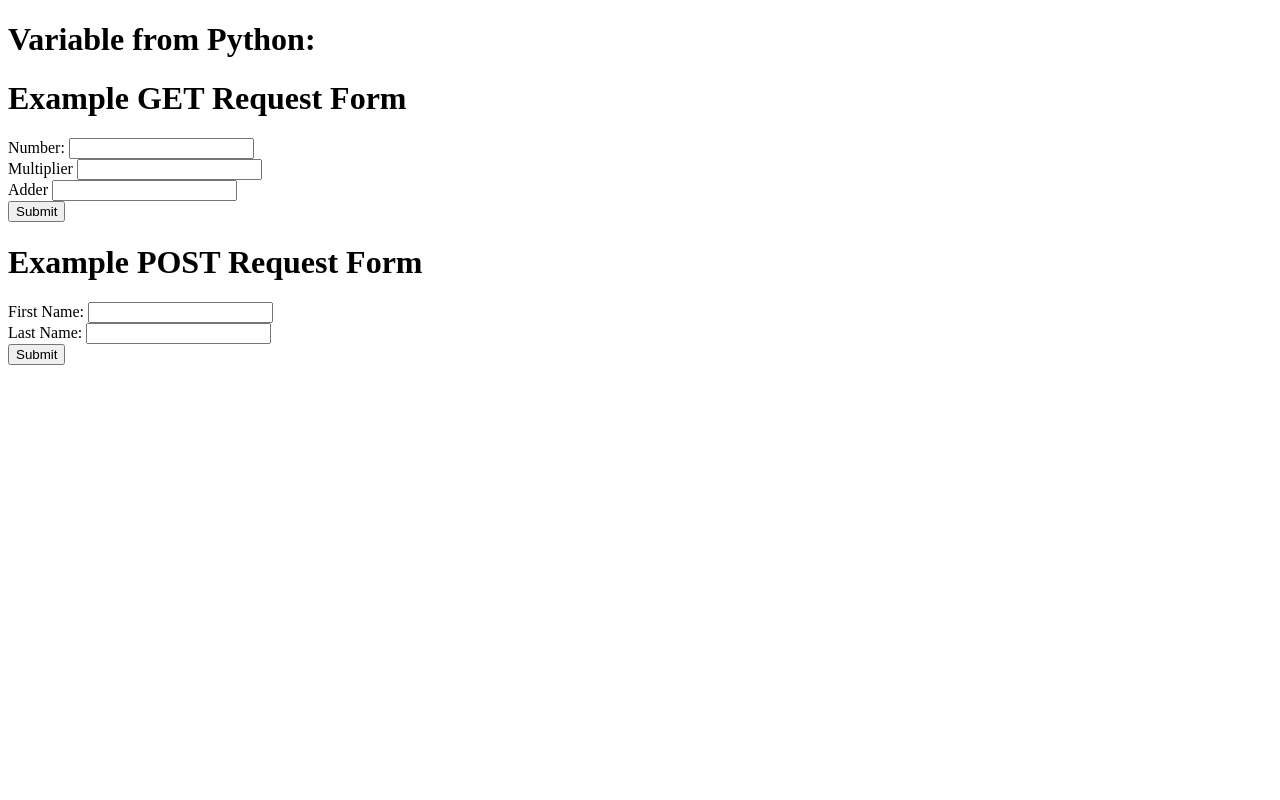
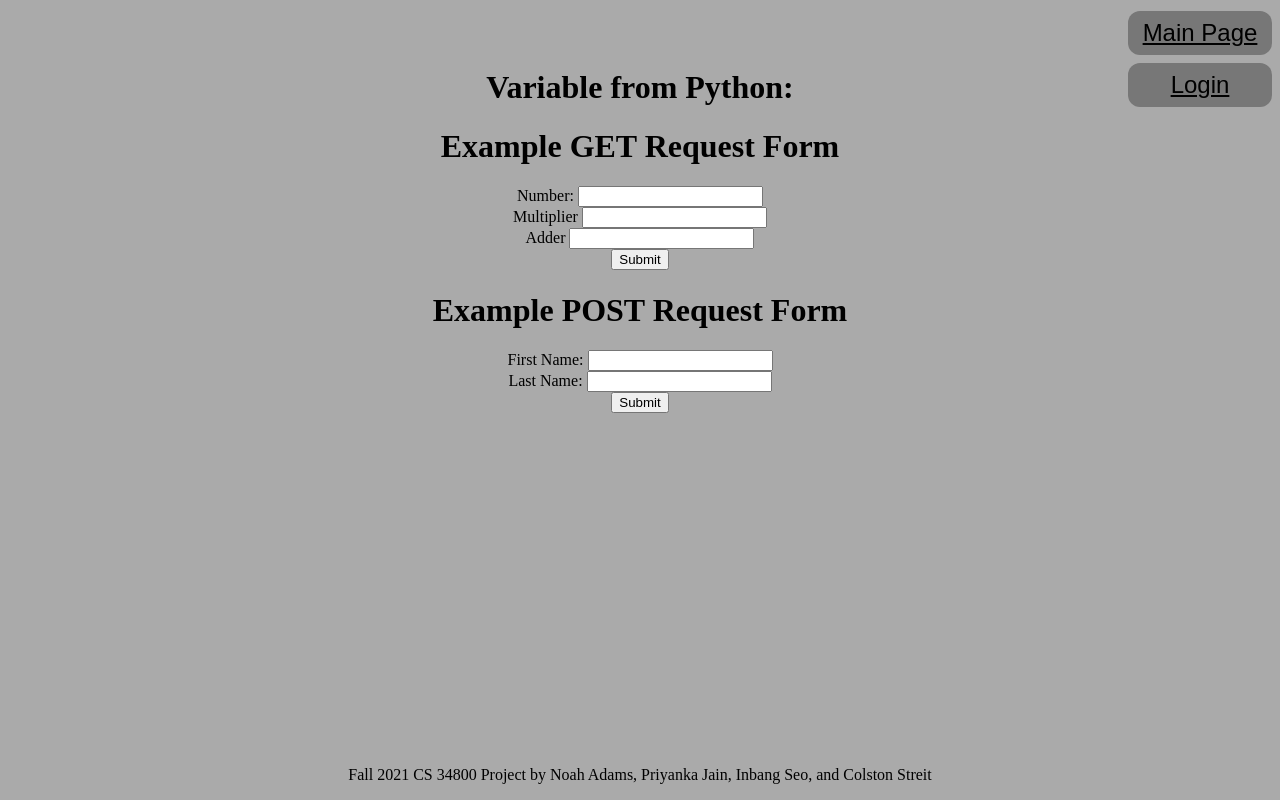
Before and after one commit to Adams475/Streaming-Service-Finder, a Python web app: template src/streamfinder/templates/index.html in a window 1280 px wide. Run offline with Jinja, Linux system fonts and the light colour scheme; the template is opened without the code that fills it, so the values that code supplies are empty.

Commit message:
Added base html page, some basic styling, and ability to login/register

```diff
--- a/src/database.sql
+++ b/src/database.sql
@@ -40,6 +40,7 @@ CREATE TABLE IF NOT EXISTS User(
   username TEXT NOT NULL,
   hashedPassword TEXT NOT NULL
 );
+CREATE UNIQUE INDEX User_Index ON User(username);
 
 CREATE TABLE IF NOT EXISTS Media(
   media_id INTEGER PRIMARY KEY NOT NULL,
--- a/src/streamfinder/Actor.py
+++ b/src/streamfinder/Actor.py
@@ -6,11 +6,11 @@ class Actor:
     self.database = database
     self.actor_id = actor_id
 
-  def serialize(self):
+  def toDict(self):
     result = self.database.conn.execute(f'SELECT * FROM Actor WHERE actor_id = {self.actor_id}').fetchone()
     if result is None:
       return {}
-    return json.dumps(dict(result))
+    return dict(result)
 
   def getId(self):
     return self.actor_id
--- a/src/streamfinder/Director.py
+++ b/src/streamfinder/Director.py
@@ -6,11 +6,11 @@ class Director:
     self.database = database
     self.director_id = director_id
 
-  def serialize(self):
+  def toDict(self):
     result = self.database.conn.execute(f'SELECT * FROM Director WHERE director_id = {self.director_id}').fetchone()
     if result is None:
       return {}
-    return json.dumps(dict(result))
+    return dict(result)
 
   def getId(self):
     return self.director_id
--- a/src/streamfinder/Genre.py
+++ b/src/streamfinder/Genre.py
@@ -6,11 +6,11 @@ class Genre:
     self.database = database
     self.genre_id = genre_id
 
-  def serialize(self):
+  def toDict(self):
     result = self.database.conn.execute(f'SELECT * FROM Genre WHERE genre_id = {self.genre_id}').fetchone()
     if result is None:
       return {}
-    return json.dumps(dict(result))
+    return dict(result)
 
   def getId(self):
     return self.genre_id
--- a/src/streamfinder/Media.py
+++ b/src/streamfinder/Media.py
@@ -6,11 +6,11 @@ class Media:
     self.database = database
     self.media_id = media_id
 
-  def serialize(self):
+  def toDict(self):
     result = self.database.conn.execute(f'SELECT * FROM Media WHERE media_id = {self.media_id}').fetchone()
     if result is None:
       return {}
-    return json.dumps(dict(result))
+    return dict(result)
 
   def getId(self):
     return self.media_id
--- a/src/streamfinder/StreamingService.py
+++ b/src/streamfinder/StreamingService.py
@@ -6,11 +6,11 @@ class StreamingService:
     self.database = database
     self.ss_id = ss_id
 
-  def serialize(self):
+  def toDict(self):
     result = self.database.conn.execute(f'SELECT * FROM StreamingService WHERE ss_id = {self.ss_id}').fetchone()
     if result is None:
       return {}
-    return json.dumps(dict(result))
+    return dict(result)
 
   def getId(self):
     return self.ss_id
--- a/src/streamfinder/User.py
+++ b/src/streamfinder/User.py
@@ -6,11 +6,11 @@ class User:
     self.database = database
     self.user_id = user_id
 
-  def serialize(self):
+  def toDict(self):
     result = self.database.conn.execute(f'SELECT * FROM User WHERE user_id = {self.user_id}').fetchone()
     if result is None:
       return {}
-    return json.dumps(dict(result))
+    return dict(result)
 
   def getId(self):
     return self.user_id
--- /dev/null
+++ b/src/streamfinder/static/css/base.css
@@ -0,0 +1,74 @@
+
+:root {
+    --page-background-color: #AAAAAA;
+    --pageContent-width: 60rem;
+    --sidebar-color: #777777;
+    --highlight-on-background-color: #000000;
+    --highlight-on-hover-color: #666666;
+}
+
+body{
+    height: 100%;
+    padding: 0;
+    margin: 0;
+    display: flex;
+    flex-direction: column;
+    text-align: center;
+}
+
+html{
+    height: 100%;
+    background-color: var(--page-background-color);
+}
+
+#HeaderAndBodyWrapper{
+    display: grid;
+    grid-template-columns: 1fr var(--pageContent-width) 1fr;
+    grid-template-areas: ". body header";
+    flex: 1 0 auto;
+}
+
+#Header{
+    grid-area: header;
+    padding-top: 0.2rem;
+    padding-bottom: 0.3rem;
+    font-size: 1.5rem;
+    font-family: sans-serif;
+}
+
+.HeaderItem{
+    display: block;
+    margin: 0.5rem;
+    padding: 0.5rem;
+    background-color: var(--sidebar-color);
+    border-radius: 0.5em;
+}
+
+.HeaderItem a{
+	color: var(--highlight-on-background-color);
+}
+
+.HeaderItem a:hover{
+	color: var(--highlight-on-hover-color);
+}
+
+#Body{
+    grid-area: body;
+    box-sizing: border-box;
+
+    width: var(--pageContent-width);
+    padding: 3rem;
+}
+
+#Footer{
+    flex-shrink: 0;
+}
+
+#FooterContent{
+    margin-left: auto;
+    margin-right: auto;
+}
+
+#content {
+    flex-direction: row;
+}
--- /dev/null
+++ b/src/streamfinder/templates/base.html
@@ -0,0 +1,57 @@
+<!DOCTYPE html>
+<html lang="en">
+
+  <head>
+    <meta charset="UTF-8">
+    <title>StreamFinder - {% block title %}{% endblock %}</title>
+    <link rel="stylesheet" href="{{ url_for('static', filename='css/base.css') }}">
+  </head>
+
+  <body>
+    <div id='HeaderAndBodyWrapper'>
+      {% block header %}
+      <div id='Header'>
+        <div class='HeaderItem'>
+          <a href="{{ url_for('index') }}">Main Page</a>
+        </div>
+        <div class='HeaderItem'>
+          {% if 'userID' in session %}
+          <p id="userInfo" style="display: none;">{{ userInfo }}</p>
+          <script>
+            var userID = "{{ session.get('userID') }}";
+            window.sessionStorage.setItem('userID', userID);
+            var UserInfo = JSON.parse(document.getElementById("userInfo").innerText);
+            UserInfo.id = userID;
+            console.log(UserInfo);
+          </script>
+          <a href="{{ url_for('logout') }}" onclick="window.sessionStorage.removeItem('userID');">Logout</a>
+          {% else %}
+          <script>
+            var userID = null;
+            window.sessionStorage.removeItem('userID');
+            var UserInfo = { "id": userID };
+            console.log(UserInfo);
+          </script>
+          <a href="{{ url_for('auth') }}">Login</a>
+          {% endif %}
+        </div>
+      </div>
+      {% endblock %}
+
+      <div id='Body'>
+        {% block content %}
+
+        {% endblock %}
+      </div>
+    </div>
+
+    {% block footer %}
+    <div id='Footer'>
+      <div id='FooterContent'>
+        <p>Fall 2021 CS 34800 Project by Noah Adams, Priyanka Jain, Inbang Seo, and Colston Streit</p>
+      </div>
+    </div>
+    {% endblock %}
+  </body>
+
+</html>
--- a/src/streamfinder/templates/index.html
+++ b/src/streamfinder/templates/index.html
@@ -1,11 +1,6 @@
-<!DOCTYPE html>
-<html>
-	<head>
-		<title>Stream Finder</title>
-		<meta charset="utf-8"/>
-		<meta lang="en"/>
-	</head>
-	<body>
+{% extends "base.html" %}
+{% block title %} Main Page {% endblock %}
+{% block content %}
 
 		<h1>Variable from Python:</h1>
 		<p>{{ variable_from_python }}</p>
@@ -37,5 +32,4 @@
 			</form>
 		</div>
 
-	</body>
-</html>
+{% endblock %}
```
Also changed, not shown: src/streamfinder/database.py (+92 -35 lines), src/streamfinder/templates/authentication.html (added, +88 -0 lines), src/streamfinder/templates/register.html (added, +16 -0 lines), src/streamfinder/web.py (+79 -27 lines), src/streamfinder.sqlite3.
